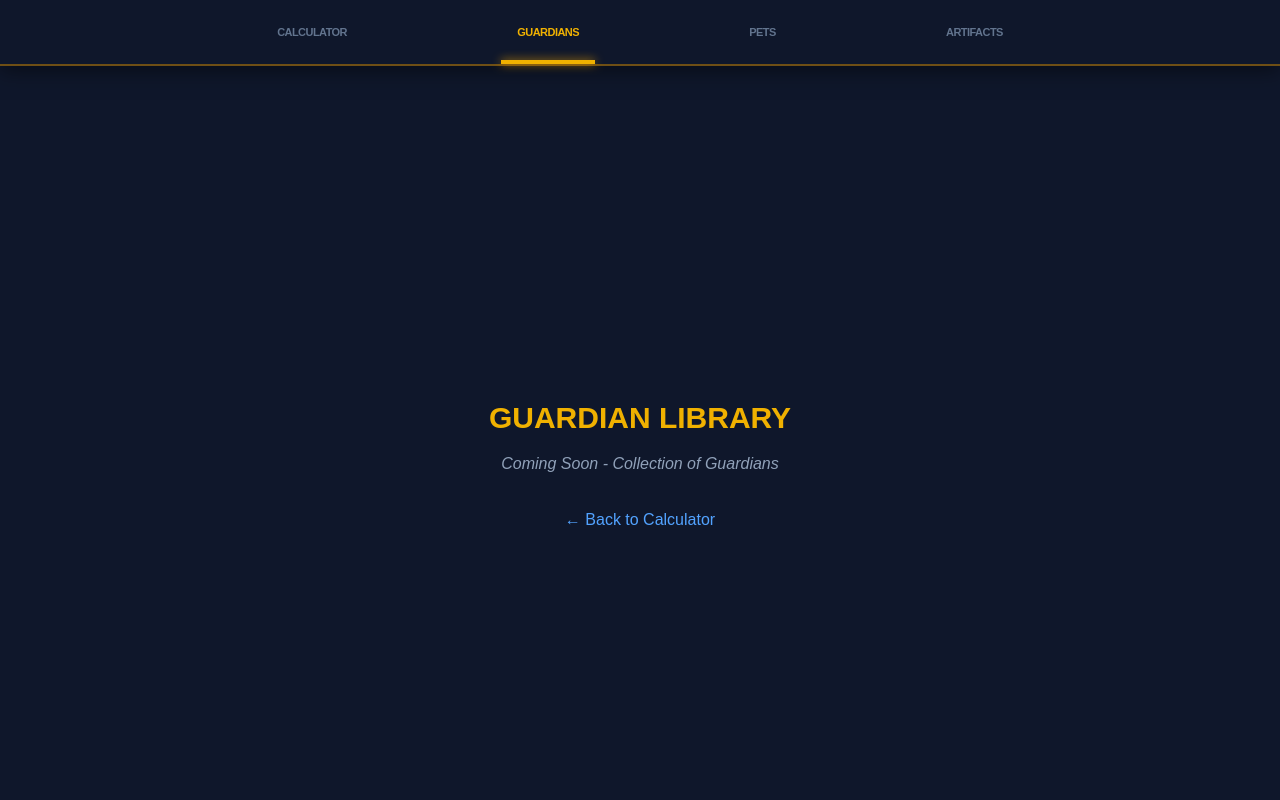
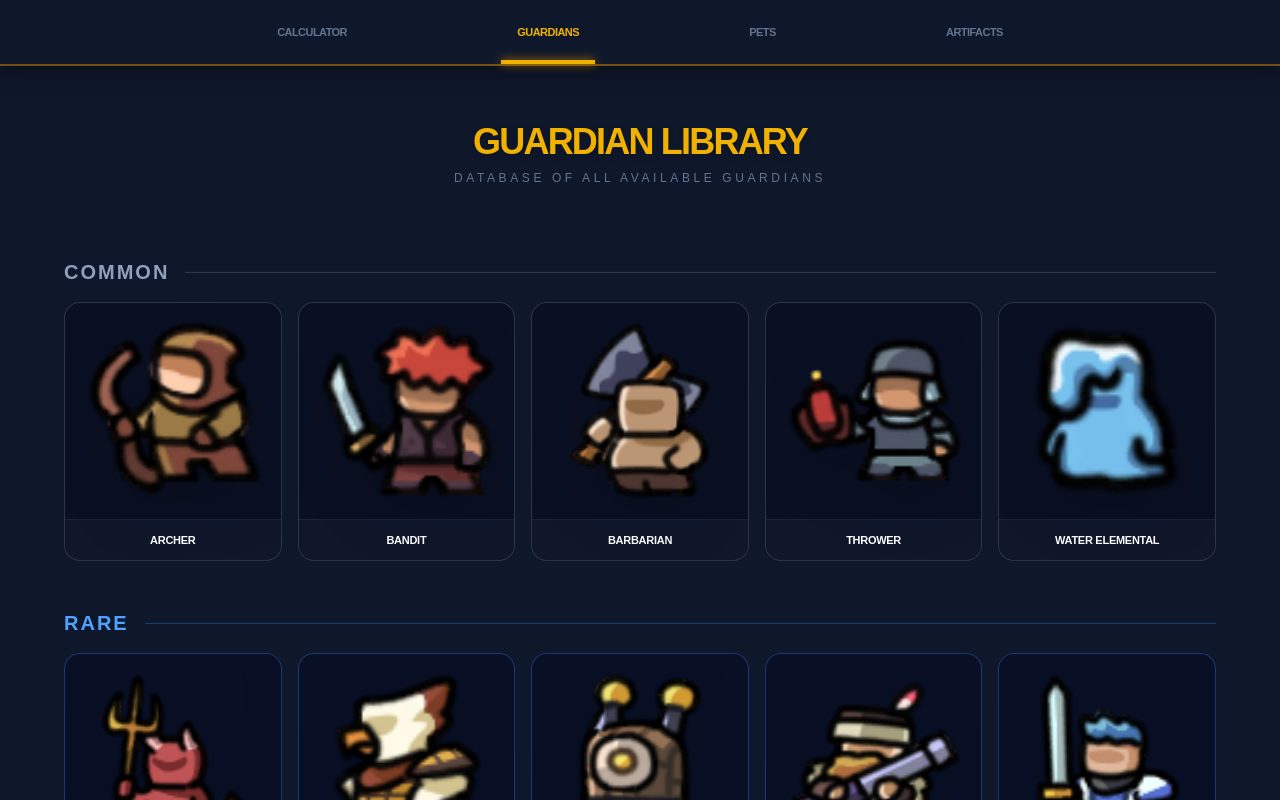
Before and after one commit to projectronic/whattheluck-app, a Next.js app: page /guardian-library in a window 1280 px wide. Shown: the top 800 px of the page. Built offline with nearby package versions, Linux system fonts and the light colour scheme.

Commit message:
feat: guardian page

```diff
--- a/app/guardian-library/page.tsx
+++ b/app/guardian-library/page.tsx
@@ -1,9 +1,114 @@
+"use client";
+import React from 'react';
+
+// Data Roster Guardian
+const GUARDIAN_DATA = {
+  common: [
+    "Archer.png", "Bandit.png", "Barbarian.png", "Thrower.png", "Water Elemental.png"
+  ],
+  rare: [
+    "Demon Soldier.png", "Eagle General.png", "Electro Robot.png", "Hunter.png",
+    "Paladin.png", "Ranger.png", "Sandman.png", "Shock Robot.png", "Tree.png", "Wolf Warrior.png"
+  ],
+  legendary: [
+    "Sheriff.png", "Storm Giant.png", "Tiger Master.png", "War Machine.png"
+  ],
+  mythic: [
+    "Bat Man.png", "Blob.png", "Bomba.png", "Coldy.png", "Dragon.png", "Frog Prince.png",
+    "Graviton.png", "Indy.png", "Iron Meow.png", "Kitty Mage.png", "Lancelot.png",
+    "Lazy Taoist.png", "Mama.png", "Master Kun.png", "Monopoly Man.png", "Ninja.png",
+    "Orc Shaman.png", "Penguin Musician.png", "Pulse Generator.png", "Rocket Chu.png",
+    "Tar.png", "Vayne.png", "Verdee.png", "Watt.png", "Zap.png",
+    // Gambar yang belum ada (tanpa .png untuk logika pengecekan)
+    "Hailey", "Ato", "Birdraw", "Roka"
+  ],
+  immortal: [
+    "Awakened Hailey.png", "Chrono Ato.png", "Ghost Ninja.png", "Grand Mama.png",
+    "Primeval Bomba.png", "Reaper Dian.png", "Reaper Frog.png",
+    // Gambar yang belum ada
+    "Boss Bird", "I Am Meow", "Noisy Penguin Musician", "Ace Bat Man",
+    "Captain Roka", "Super Graviton", "Dark Lord Dragon", "Top Vayne", "Dr Pulse"
+  ]
+};
+
+const RARITY_THEMES: any = {
+  common: { label: "Common", color: "text-slate-400", border: "border-slate-500/30", bg: "bg-slate-500/5" },
+  rare: { label: "Rare", color: "text-blue-400", border: "border-blue-500/30", bg: "bg-blue-500/5" },
+  legendary: { label: "Legendary", color: "text-purple-400", border: "border-purple-500/30", bg: "bg-purple-500/5" },
+  mythic: { label: "Mythic", color: "text-yellow-500", border: "border-yellow-500/30", bg: "bg-yellow-500/5" },
+  immortal: { label: "Immortal", color: "text-red-500", border: "border-red-500/30", bg: "bg-red-500/5" },
+};
+
 export default function GuardianLibrary() {
   return (
-    <div className="min-h-screen bg-slate-900 text-white p-8 flex flex-col items-center justify-center">
-      <h1 className="text-3xl font-bold text-yellow-500 uppercase">Guardian Library</h1>
-      <p className="mt-4 text-slate-400 italic font-mono">Coming Soon - Collection of Guardians</p>
-      <a href="/" className="mt-8 text-blue-400 hover:underline">← Back to Calculator</a>
+    <div className="min-h-screen bg-slate-900 text-white p-4 md:p-8">
+      <div className="max-w-6xl mx-auto space-y-12">
+
+        {/* Header Section */}
+        <div className="text-center space-y-2 py-6">
+          <h1 className="text-4xl font-black text-yellow-500 uppercase tracking-tighter shadow-yellow-500/20 drop-shadow-md">
+            Guardian Library
+          </h1>
+          <p className="text-slate-500 font-mono text-xs uppercase tracking-[0.3em]">
+            Database of all available guardians
+          </p>
+        </div>
+
+        {/* Rarity Sections */}
+        {Object.entries(GUARDIAN_DATA).map(([rarity, guardians]) => (
+          <div key={rarity} className="space-y-4">
+            {/* Rarity Label */}
+            <div className="flex items-center gap-4">
+              <h2 className={`text-xl font-black uppercase tracking-widest ${RARITY_THEMES[rarity].color}`}>
+                {RARITY_THEMES[rarity].label}
+              </h2>
+              <div className={`h-[2px] flex-grow ${RARITY_THEMES[rarity].bg} border-b ${RARITY_THEMES[rarity].border}`}></div>
+            </div>
+
+            {/* Table / Grid Layout */}
+            <div className="grid grid-cols-2 md:grid-cols-3 lg:grid-cols-5 gap-4">
+              {guardians.map((item) => {
+                const hasImage = item.endsWith(".png");
+                const name = hasImage ? item.replace(".png", "") : item;
+                const imagePath = `/img/${rarity}/${item}`;
+
+                return (
+                  <div
+                    key={name}
+                    className={`group relative overflow-hidden rounded-2xl border ${RARITY_THEMES[rarity].border} ${RARITY_THEMES[rarity].bg} hover:border-white/40 transition-all duration-300`}
+                  >
+                    {/* Image Container */}
+                    <div className="aspect-square flex items-center justify-center p-4 bg-slate-950/50 relative">
+                      {hasImage ? (
+                        <img
+                          src={imagePath}
+                          alt={name}
+                          className="w-full h-full object-contain group-hover:scale-110 transition-transform duration-500 drop-shadow-2xl"
+                        />
+                      ) : (
+                        <div className="flex flex-col items-center justify-center text-center space-y-2">
+                           <div className="w-12 h-12 rounded-full bg-slate-800 border-2 border-dashed border-slate-700 flex items-center justify-center">
+                              <span className="text-slate-600 text-lg">?</span>
+                           </div>
+                           <span className="text-[10px] text-slate-600 font-bold uppercase tracking-tighter italic">Image Missing</span>
+                        </div>
+                      )}
+                    </div>
+
+                    {/* Name Label */}
+                    <div className="p-3 bg-slate-900/80 border-t border-white/5">
+                      <p className="text-[11px] font-bold text-center uppercase tracking-tight truncate group-hover:text-white transition-colors">
+                        {name}
+                      </p>
+                    </div>
+                  </div>
+                );
+              })}
+            </div>
+          </div>
+        ))}
+
+      </div>
     </div>
   );
 }
```
